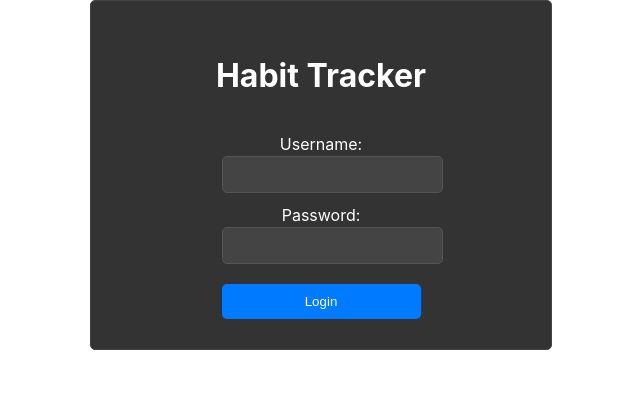
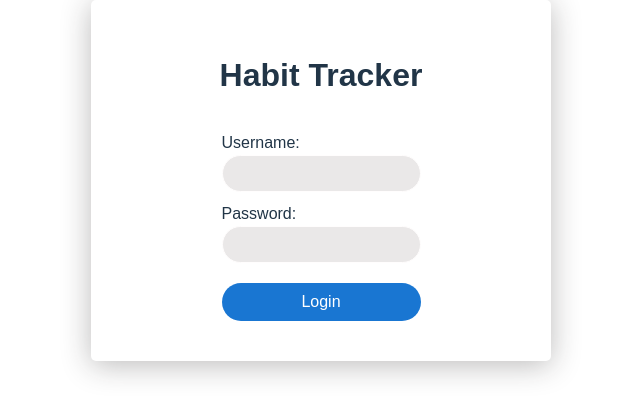
Before and after one commit to saikot-paul/habit-tracker, a React (Vite) app in the folder client/: page / in a window 1280 px wide. Shown: the top 418 px of the page, without its empty margins (319-959 px from the left). Built offline with nearby package versions, Linux system fonts and the light colour scheme.

Commit message:
Adds styling for login page

```diff
--- a/client/src/assets/Login.css
+++ b/client/src/assets/Login.css
@@ -1,48 +1,73 @@
 /* Login.css */
+.top-bar {
+  background-color: var(--primary-color);
+  color: #fff;
+  min-height: 4em;
+  padding: 1em 2.5em 0;
+  font-family: 'Montserrat', sans-serif;
+  margin-bottom: 5em;
+}
+
+.title {
+  font-size: 2rem;
+  margin: 0;
+}
+
+.colored-words {
+  color: var(--secondary-color);
+}
+
+.login-container h2{
+  color: var(--font-color);
+  font-size: 2em;
+  margin: 0.5em;
+}
 
 .login-container {
-    width: 400px; /* Increased width for the container */
-    margin: 0 auto; /* Center the container horizontally */
-    padding: 30px; /* Increased padding for more space inside the container */
-    border: 1px solid #444; /* Darker border color */
+  font-family: 'Montserrat', sans-serif;
+  width: 400px;
+  margin: 0 auto;
+  padding: 30px;
   border-radius: 5px;
-    background-color: #333; /* Dark background color */
-    text-align: center;
-    color: #fff; /* Light text color */
-    display: flex; /* Use flex display for centering */
-    flex-direction: column; /* Stack children vertically */
-    align-items: center; /* Center children horizontally */
+  text-align: left;
+  display: flex;
+  flex-direction: column;
+  align-items: center;
+  box-shadow: 0px 4px 30px rgba(30, 28, 28, 0.3);
 }
 
 .form-group {
   margin: 10px 0;
   display: flex;
   flex-direction: column;
-    width: 100%; /* Make input fields take the full container width */
+  width: 100%;
 }
 
 .input-field {
   padding: 10px;
-    border: 1px solid #555; /* Slightly darker border color */
-    border-radius: 5px;
-    background-color: #444; /* Darker background color */
-    color: #fff; /* Light text color */
-    width: 100%; /* Make input fields take the full container width */
+  border: 1px solid #fffdfd;
+  border-radius: 30px;
+  background-color: var(--input-field-color);
+  font-family: 'Montserrat', sans-serif;
+  width: 100%;
+  box-sizing: border-box;
 }
 
 .login-button {
+  font-family: 'Montserrat', sans-serif;
   width: 100%;
   padding: 10px;
-    background-color: #007bff; /* Button color in dark mode */
+  background-color: var(--primary-color);
   color: #fff;
   border: none;
-    border-radius: 5px;
+  border-radius: 30px;
   cursor: pointer;
-    margin-top: 10px;
+  margin: 10px 0;
+  font-size: 1rem;
 }
 
 .login-button:hover {
-    background-color: #0056b3;
+  background-color: var(--secondary-color);
 }
 
 .error-message {
--- a/client/src/index.css
+++ b/client/src/index.css
@@ -6,6 +6,11 @@
   color-scheme: light dark;
   color: rgba(255, 255, 255, 0.87);
   background-color: #242424;
+
+  --primary-color:  #1976d2;
+  --secondary-color: #7ec3f5;
+  --input-field-color: #e5e3e3cc;
+  --font-color:  black;
 }
 
 body {
```
Lines whose indentation alone changed are shown as unchanged.
